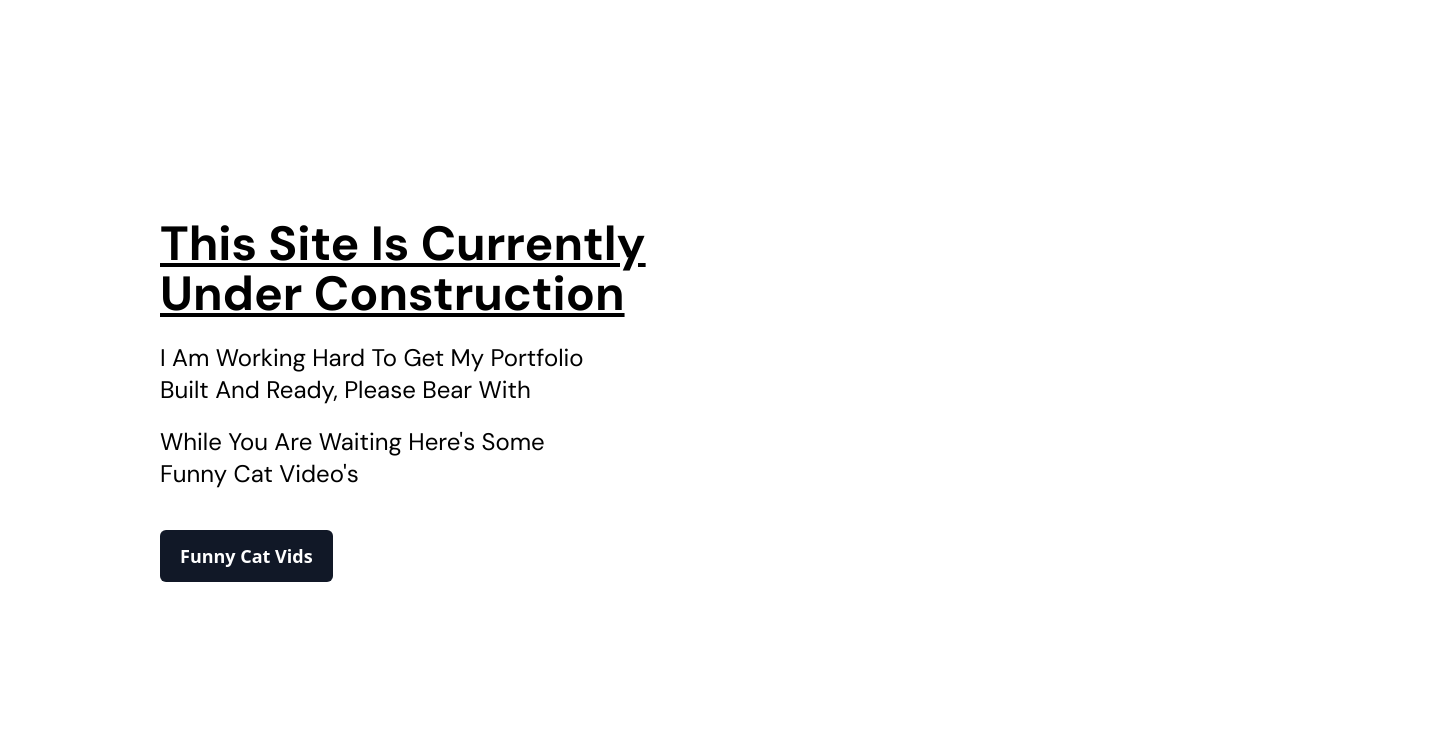
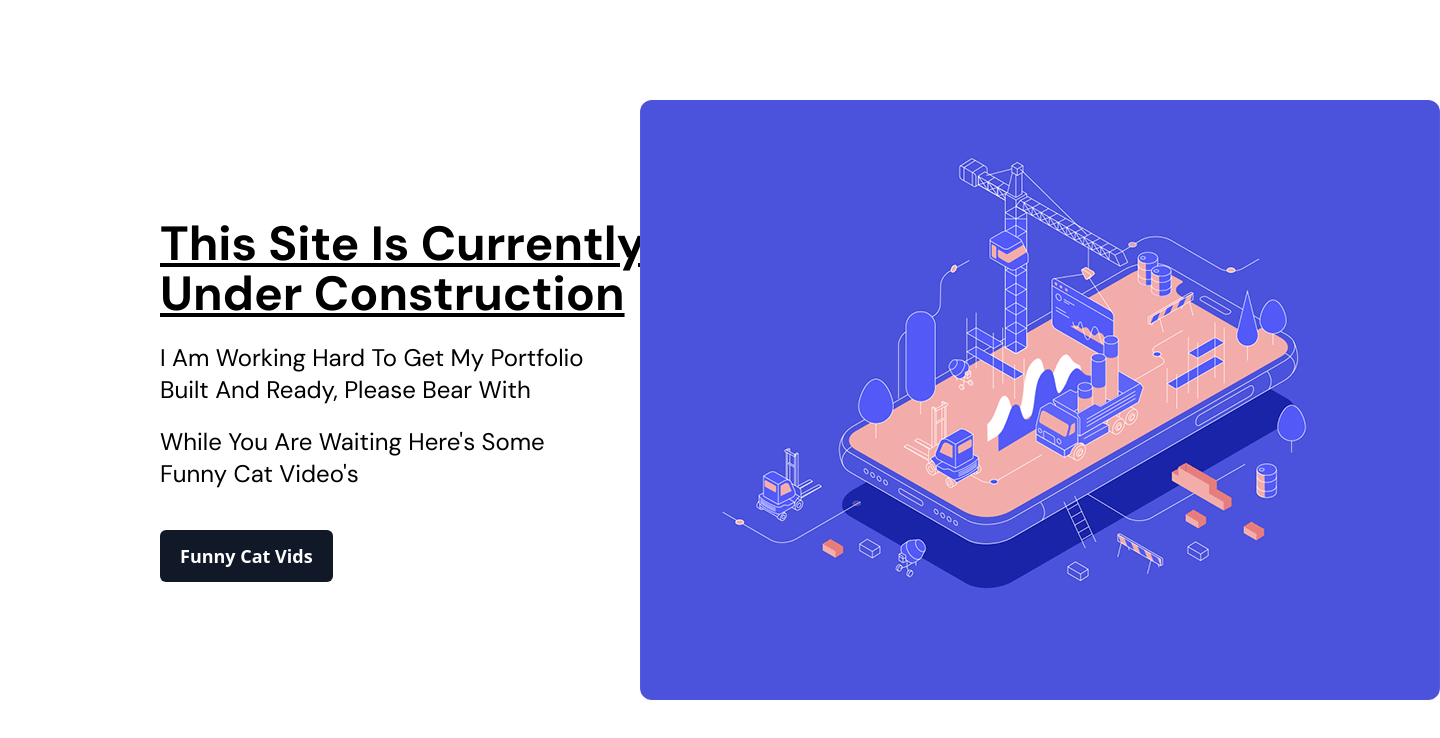
Before and after one commit to chub3/Constuction, a website: page index.html in a window 1280 px wide. Shown: the whole page, 1440 px wide, since content can reach past the window. Drawn offline with Linux system fonts and the light colour scheme; the site is published under a folder, as on GitHub Pages, so addresses that start at the root find nothing.

Commit message:
thirds commit

```diff
--- a/index.html
+++ b/index.html
@@ -37,7 +37,7 @@
     </div>
     <div>
         <img class="rounded-xl float-right absolute top-1/2 left-1/2 transform  -translate-y-1/2 "
-            src="/assets/budio_hero_illustration_for_animation_2.gif" alt="">
+            src="assets/budio_hero_illustration_for_animation_2.gif" alt="">
     </div>
 </section>
 
```
